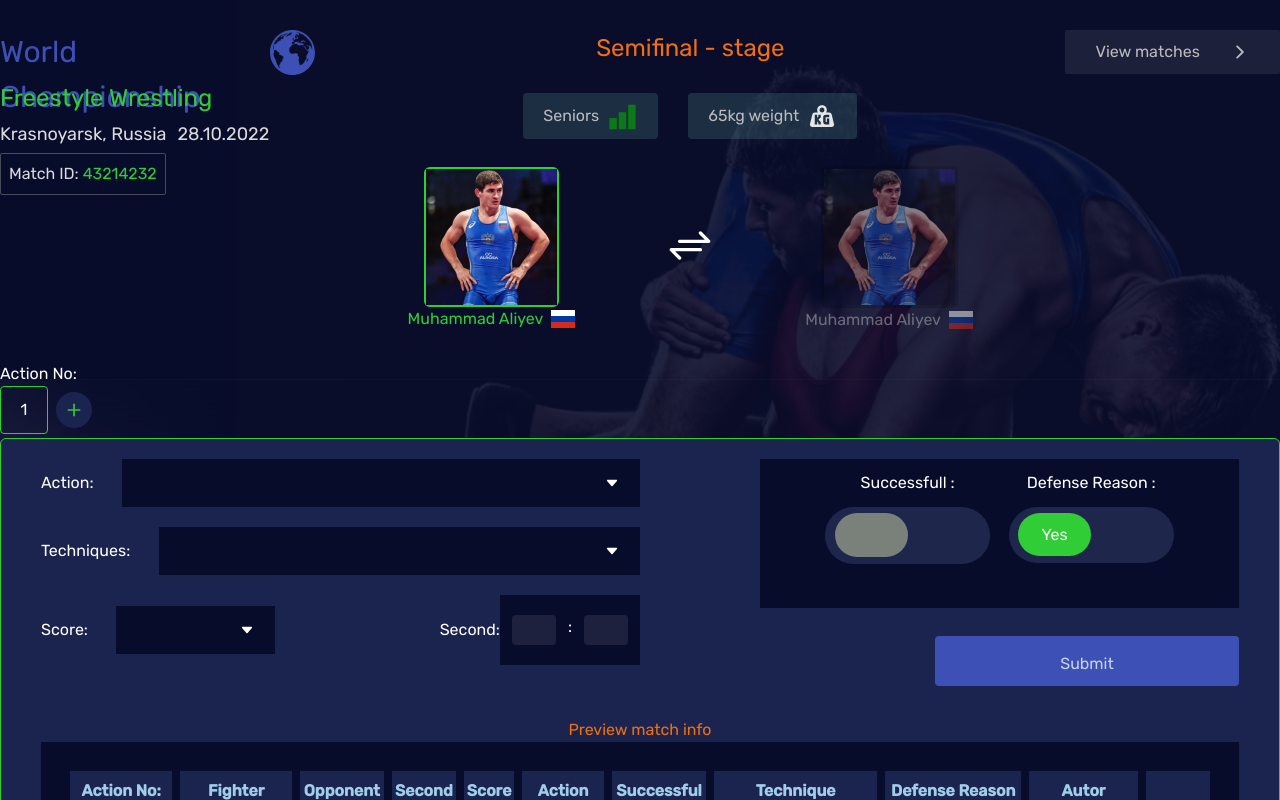
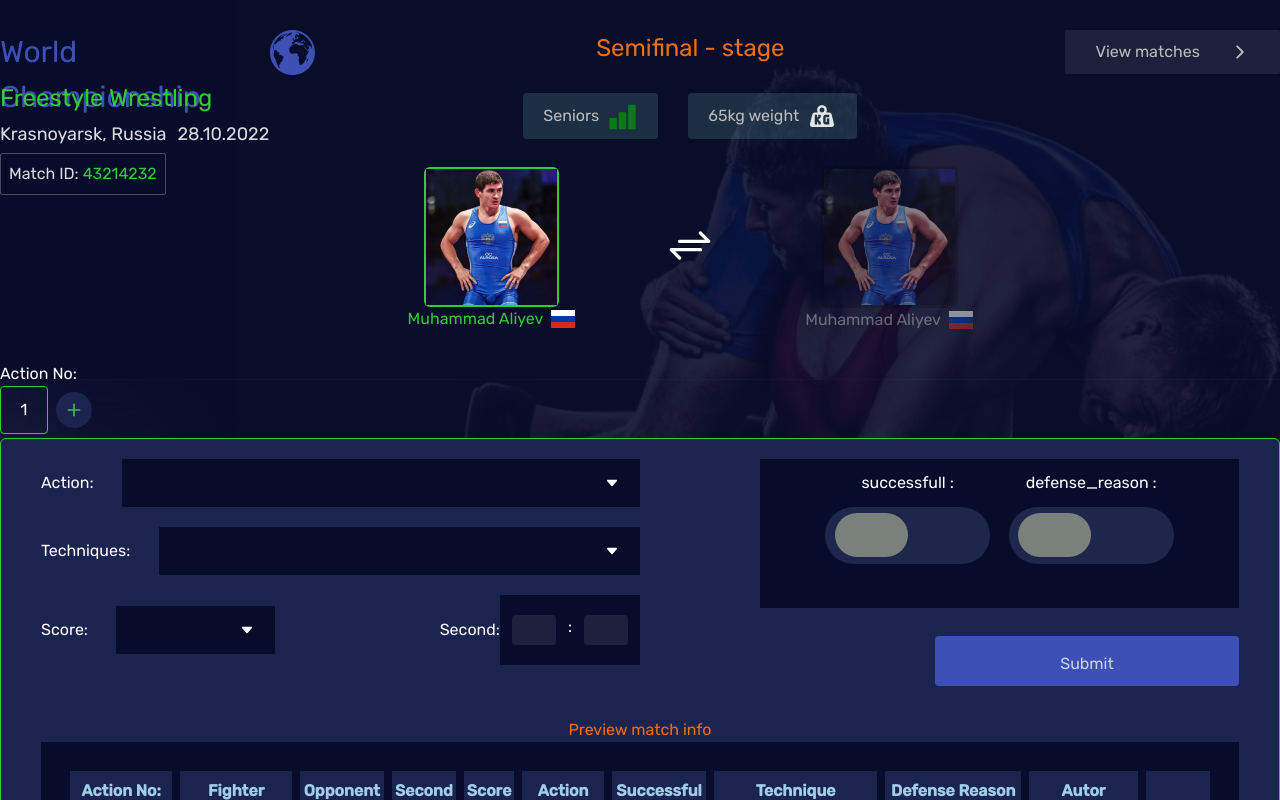
Before and after one commit to QssAnalytic/WrestlingDataFront, a React (Vite) app: page / in a window 1280 px wide. Shown: the top 800 px of the page. Built offline with nearby package versions, Linux system fonts and the light colour scheme.

Commit message:
checkboxes updated

```diff
--- a/src/components/ActionForm.jsx
+++ b/src/components/ActionForm.jsx
@@ -1,12 +1,9 @@
 import React from "react";
 import SelectBox from "../components/SelectBox";
-import { useState, useEffect, useRef } from "react";
+import { useState } from "react";
+import Chekbox from "./Chekbox";
 
 export default function ActionForm() {
-  const [success, setSuccess] = useState(null);
-  const [translateEl, setTranslateEl] = useState("");
-  const parentRef = useRef(null);
-
   const [formData, setFormData] = useState({
     matchId: 43214232,
     matchActions: [],
@@ -27,26 +24,16 @@ export default function ActionForm() {
     });
   };
 
-  useEffect(() => {
-    setTranslateEl(`${parentRef.current?.clientWidth / 2}px`);
-  }, [parentRef.current?.clientWidth]);
-
-  const handleSuccess = () => {
-    setSuccess((prev) => !prev);
-    setTranslateEl(`${parentRef.current.clientWidth / 2 - 10}px`);
-  };
-
   const handleSubmit = (e) => {
     e.preventDefault();
     setFormData((prevData) => ({
       ...prevData,
-      matchActions : [...formData.matchActions, actionDatas]
+      matchActions: [...formData.matchActions, actionDatas],
     }));
 
-    console.log(actionDatas)
-    console.log('formDta', formData)
+    console.log(actionDatas);
+    console.log("formDta", formData);
   };
-
 
   return (
     <>
@@ -102,39 +89,8 @@ export default function ActionForm() {
         </div>
         <div className="action-right flex flex-col basis-[40%] gap-7 rounded">
           <div className="right-top pt-3 pb-11 px-14 bg-wMain flex flex-col xl:flex-row  w-full justify-around flex-wrap">
-            <div className="success-container flex flex-col basis-[45%] gap-3">
-              <p className="text-center">Successfull : </p>
-              <div
-                className="success rounded-[3.5rem] overflow-x-hidden py-[0.4rem] px-[0.6rem] bg-[#1E264B]"
-                ref={parentRef}
-              >
-                <div
-                  className={`transition-all yes-no px-[1.12rem] py-[0.6rem] w-[50%] rounded-[3.5rem]
-                          ${
-                            success === null
-                              ? "bg-[#7A817A] h-11"
-                              : `${!success ? "bg-wGreen" : "bg-[#D52B1E]"}`
-                          }
-                           flex items-center justify-center`}
-                  onClick={handleSuccess}
-                  style={
-                    success
-                      ? { transform: `translateX(${translateEl})` }
-                      : { transform: "translateX(0)" }
-                  }
-                >
-                  {success === null ? "" : `${success ? "No" : "Yes"}`}
-                </div>
-              </div>
-            </div>
-            <div className="success-container flex flex-col basis-[45%] gap-3">
-              <p className="text-center">Defense Reason : </p>
-              <div className="success rounded-[3.5rem] py-[0.4rem] px-[0.6rem] bg-[#1E264B]">
-                <div className="yes-no px-[1.12rem] py-[0.6rem] w-[50%] rounded-[3.5rem] bg-wGreen flex items-center justify-center">
-                  Yes
-                </div>
-              </div>
-            </div>
+            <Chekbox checkboxName={"successfull"} setActionDatas={setActionDatas} actionDatas={actionDatas}/>
+            <Chekbox checkboxName={"defense_reason"} setActionDatas={setActionDatas} actionDatas={actionDatas}/>
           </div>
           <div className="right-bottom self-end">
             <button
--- /dev/null
+++ b/src/components/Chekbox.jsx
@@ -0,0 +1,57 @@
+import React from "react";
+import { useState, useEffect, useRef } from "react";
+
+export default function Chekbox({ checkboxName, setActionDatas, actionDatas }) {
+  const [success, setSuccess] = useState(null);
+  const [translateEl, setTranslateEl] = useState("");
+  const parentRef = useRef(null);
+
+  useEffect(() => {
+    setTranslateEl(`${parentRef.current?.clientWidth / 2}px`);
+  }, [parentRef.current?.clientWidth]);
+
+  const handleSuccess = () => {
+    // setSuccess((prev) => !prev);
+    setActionDatas((prevDatas) => ({
+      ...prevDatas,
+      [checkboxName]: !actionDatas[checkboxName],
+    }));
+    setTranslateEl(`${parentRef.current.clientWidth / 2 - 10}px`);
+  };
+
+  return (
+    <>
+      <div className="success-container flex flex-col basis-[45%] gap-3">
+        <p className="text-center">{checkboxName} : </p>
+        <div
+          className="success rounded-[3.5rem] overflow-x-hidden py-[0.4rem] px-[0.6rem] bg-[#1E264B]"
+          ref={parentRef}
+        >
+          <div
+            className={`transition-all yes-no px-[1.12rem] py-[0.6rem] w-[50%] rounded-[3.5rem]
+                          ${
+                            actionDatas[checkboxName] === undefined
+                              ? "bg-[#7A817A] h-11"
+                              : `${
+                                  actionDatas[checkboxName]
+                                    ? "bg-wGreen"
+                                    : "bg-[#D52B1E]"
+                                }`
+                          }
+                           flex items-center justify-center`}
+            onClick={handleSuccess}
+            style={
+             actionDatas[checkboxName] === undefined || actionDatas[checkboxName]
+                ? { transform: "translateX(0)" }
+                : { transform: `translateX(${translateEl})` }
+            }
+          >
+            {actionDatas[checkboxName] === undefined
+              ? ""
+              : `${!actionDatas[checkboxName] ? "No" : "Yes"}`}
+          </div>
+        </div>
+      </div>
+    </>
+  );
+}
--- a/src/components/SelectBox.jsx
+++ b/src/components/SelectBox.jsx
@@ -11,6 +11,7 @@ export default function SelectBox({
   setActionDatas,
   ok,
 }) {
+
   return (
     <>
       <div
```
Also changed, not shown: src/components/SelectList.jsx (+13 -4 lines).
